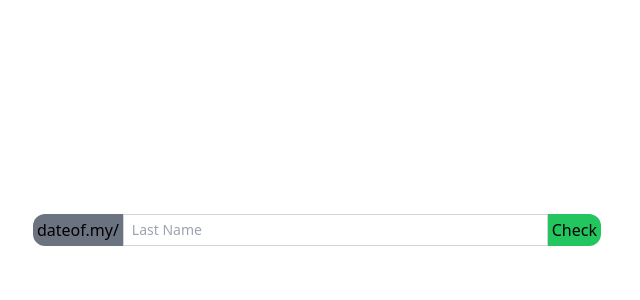
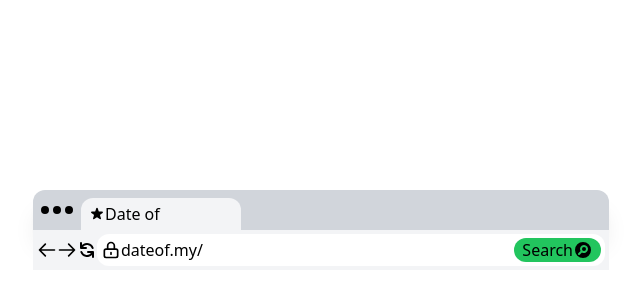
Before and after one commit to supmir/dateof, a Next.js app: page / in a window 1280 px wide. Shown: the part 170-470 px from the top of the page, without its empty margins (323-963 px from the left). Built offline with nearby package versions, Linux system fonts and the light colour scheme.

Commit message:
New search design

```diff
--- a/components/search.js
+++ b/components/search.js
@@ -1,5 +1,20 @@
 import { motion } from "framer-motion";
 import { useRef } from "react";
+
+import {
+  ArrowLeftIcon,
+  ArrowRightIcon,
+  DotsCircleHorizontalIcon,
+  LockClosedIcon,
+} from "@heroicons/react/outline";
+import {
+  CheckIcon,
+  DotsHorizontalIcon,
+  RefreshIcon,
+  SearchCircleIcon,
+  CheckCircleIcon,
+  StarIcon,
+} from "@heroicons/react/solid";
 export default function Search(props) {
   const { setPhase, phase, setData } = props;
   const queryRef = useRef();
@@ -20,33 +35,72 @@ export default function Search(props) {
 
   return (
     <motion.div
-      className={`m-auto flex w-full max-w-xl ${phase === "show" && "mt-20"}`}
+      className={`m-auto flex flex-col w-full max-w-xl ${
+        phase === "show" && "mt-20"
+      }`}
       layout
     >
-      <div className="m-auto flex w-full max-w-xl mx-1">
-        <span className="bg-gray-500 rounded-l-xl p-1">dateof.my/</span>
+      <div className="m-auto flex w-full mx-1 bg-gray-300 h-10 rounded-t-xl shadow-xl">
+        <div>
+          <DotsHorizontalIcon className="w-12 h-full" />
+        </div>
+        <div className="bg-gray-100 mt-2 px-2 rounded-t-xl w-40 flex">
+          <div className="my-auto flex">
+            <StarIcon className="w-4 my-auto" />
+            Date of
+          </div>
+        </div>
+      </div>
+      <div className="m-auto flex w-full mx-1 bg-gray-100 p-1">
+        <div>
+          <ArrowLeftIcon className="w-5 h-full" />
+        </div>
+        <div>
+          <ArrowRightIcon className="w-5 h-full" />
+        </div>
+        <div>
+          <RefreshIcon className="w-5 h-full" />
+        </div>
+        <div className="rounded-l-xl p-1 bg-white flex">
+          <div>
+            <LockClosedIcon className="w-5 h-full" />
+          </div>
+          <div>dateof.my/</div>
+        </div>
         <input
           ref={queryRef}
           type="text"
-          placeholder="Last Name"
-          className="text-sm py-1 px-2 focus:ring-2 focus:ring-gray-300 block border border-gray-300 w-full"
+          placeholder=""
+          className="text-sm py-1 px-2 ring-0 focus:ring-0 block w-full"
           onChange={() => {
             setPhase("start");
           }}
         ></input>
         <motion.button
+          layout
           whileHover={{ scale: 1.1 }}
           whileTap={{ scale: 0.9 }}
-          className="bg-green-500 rounded-r-xl p-1"
+          className="bg-white rounded-r-xl p-1"
           onClick={() => {
             GetQuote();
           }}
         >
-          {phase === "start"
-            ? "Check"
-            : phase === "loading"
-            ? "Loading"
-            : "Done!"}
+          {phase === "start" ? (
+            <div className="flex bg-green-500 rounded-xl px-2">
+              <div className="my-auto">Search</div>
+              <SearchCircleIcon className="w-5 h-full my-auto" />
+            </div>
+          ) : phase === "loading" ? (
+            <div className="flex bg-gray-500 rounded-xl px-2">
+              <div className="my-auto">Loading...</div>
+              <DotsCircleHorizontalIcon className="w-5 h-full animate animate-spin my-auto" />
+            </div>
+          ) : (
+            <div className="flex bg-red-500 rounded-xl px-2">
+              <div className="my-auto">Book!</div>
+              <CheckCircleIcon className="w-5 h-full my-auto" />
+            </div>
+          )}
         </motion.button>
       </div>
     </motion.div>
--- /dev/null
+++ b/lib/site.js
@@ -0,0 +1 @@
+export const sleep = (t) => new Promise((s) => setTimeout(s, t));
--- a/pages/api/quote.js
+++ b/pages/api/quote.js
@@ -1,8 +1,12 @@
+import { sleep } from "../../lib/site";
+
 // Next.js API route support: https://nextjs.org/docs/api-routes/introduction
 
-export default function handler(req, res) {
+export default async function handler(req, res) {
   const { q: query } = req.query;
-
+  console.log("start");
+  await sleep(2000);
+  console.log("end");
   res.status(200).json({
     query: query,
     start: "Mac 2022",
```
